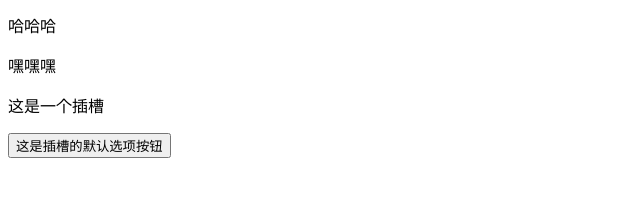
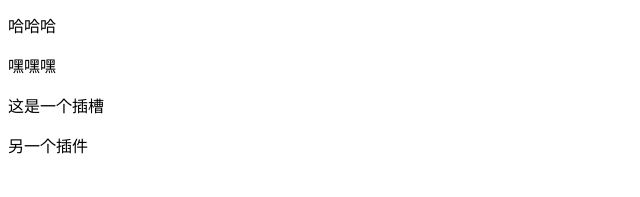
Before and after one commit to huruizhi/learnVue01, a plain HTML site: page 10-组件化高级/01-slot-插槽的基本使用.html in a window 1280 px wide. Shown: the part 237-434 px from the top of the page, without its empty margins (0-640 px from the left). Drawn offline with Linux system fonts and the light colour scheme.

Commit message:
组件插件

```diff
--- a/10-组件化高级/01-slot-插槽的基本使用.html
+++ b/10-组件化高级/01-slot-插槽的基本使用.html
@@ -16,7 +16,7 @@
             <p>嘿嘿嘿</p>
         </div>
     </cpn>
-    <cpn></cpn>
+    <cpn><p>另一个插件</p></cpn>
 </div>
 
 </body>
```
